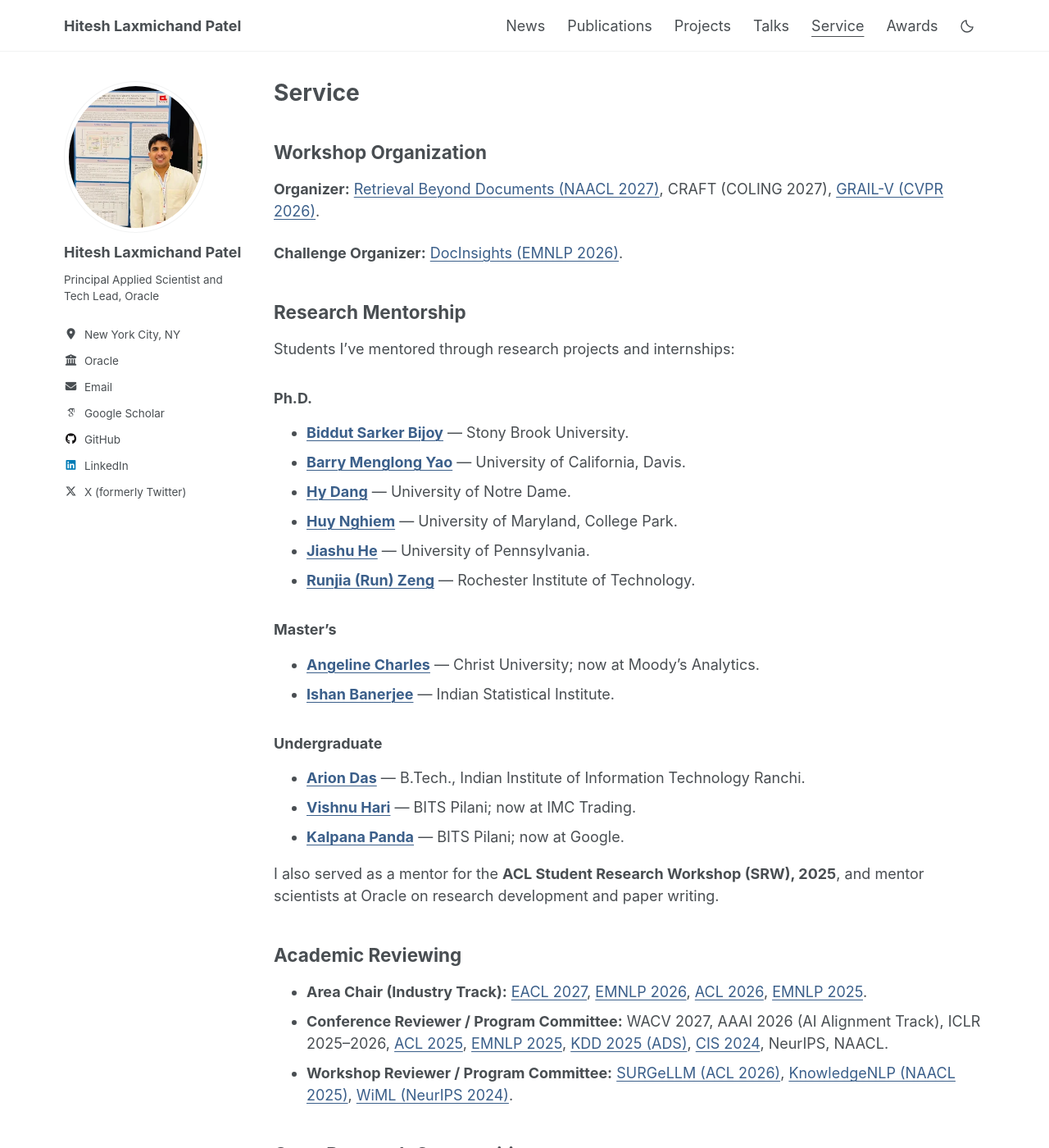
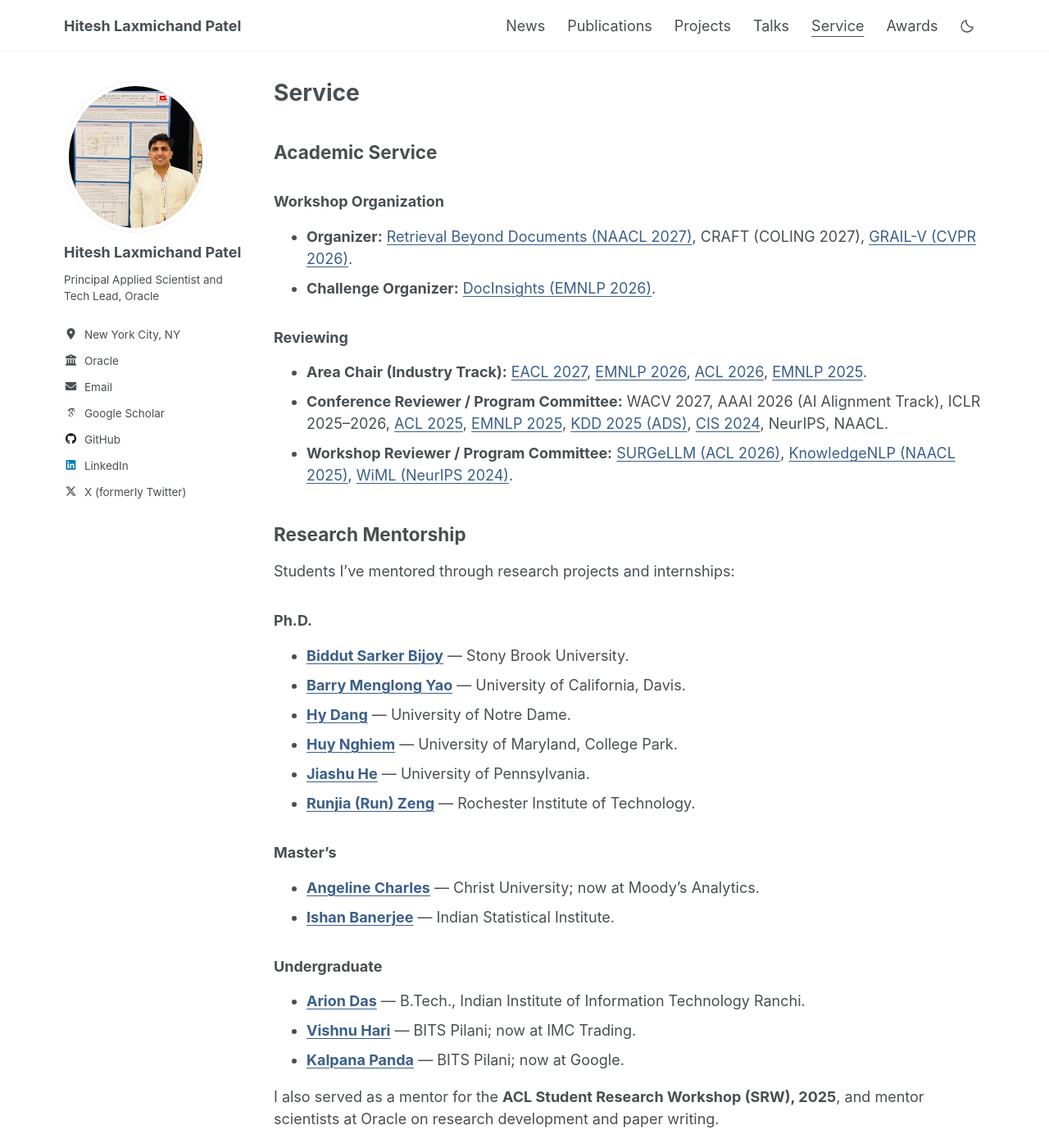
Before and after one commit to HITESHLPATEL/hiteshlpatel.github.io, a Jekyll site: the page built from _pages/service.md, in a window 1280 px wide and 1400 px high. Shown: the whole window at 82% size. Built offline with Jekyll 4.4.1, drawn with Linux system fonts in a browser that asks for light colours; part of the change alters nothing that is shown.

Commit message:
Group workshop organization and reviewing under academic service

```diff
--- a/_pages/service.md
+++ b/_pages/service.md
@@ -8,11 +8,18 @@ author_profile: true
 ---
 {% include base_path %}
 
-## Workshop Organization
+## Academic Service
 
-**Organizer:** [Retrieval Beyond Documents (NAACL 2027)](https://rbd-workshop.github.io/#organizers), CRAFT (COLING 2027), [GRAIL-V (CVPR 2026)](https://grailworkshops.github.io/speakers/).
+### Workshop Organization
 
-**Challenge Organizer:** [DocInsights (EMNLP 2026)](https://docinsights-workshop.github.io/docinsights-2026/organizers/).
+- **Organizer:** [Retrieval Beyond Documents (NAACL 2027)](https://rbd-workshop.github.io/#organizers), CRAFT (COLING 2027), [GRAIL-V (CVPR 2026)](https://grailworkshops.github.io/speakers/).
+- **Challenge Organizer:** [DocInsights (EMNLP 2026)](https://docinsights-workshop.github.io/docinsights-2026/organizers/).
+
+### Reviewing {#academic-reviewing}
+
+- **Area Chair (Industry Track):** [EACL 2027](https://2027.eacl.org/calls/industry/), [EMNLP 2026](https://aclanthology.org/2026.emnlp-industry.0.pdf#page=9), [ACL 2026](https://aclanthology.org/2026.acl-industry.0.pdf#page=6), [EMNLP 2025](https://aclanthology.org/2025.emnlp-industry.0.pdf#page=5).
+- **Conference Reviewer / Program Committee:** WACV 2027, AAAI 2026 (AI Alignment Track), ICLR 2025–2026, [ACL 2025](https://aclanthology.org/2025.acl-long.0.pdf#page=32), [EMNLP 2025](https://aclanthology.org/2025.emnlp-main.0.pdf#page=36), [KDD 2025 (ADS)](https://kdd.org/kdd2025/applied-data-science-ads-track-program-committee/), [CIS 2024](https://scrs.in/conference/cis2024/committee/technical-program-committee), NeurIPS, NAACL.
+- **Workshop Reviewer / Program Committee:** [SURGeLLM (ACL 2026)](https://surgellm.github.io/acl2026/organizers/), [KnowledgeNLP (NAACL 2025)](https://aclanthology.org/2025.knowledgenlp-1.0.pdf#page=5), [WiML (NeurIPS 2024)](https://sites.google.com/wimlworkshop.org/wiml-2024/program).
 
 ## Research Mentorship
 
@@ -40,12 +47,6 @@ Students I've mentored through research projects and internships:
 
 I also served as a mentor for the **ACL Student Research Workshop (SRW), 2025**, and mentor scientists at Oracle on research development and paper writing.
 
-## Academic Reviewing
-
-- **Area Chair (Industry Track):** [EACL 2027](https://2027.eacl.org/calls/industry/), [EMNLP 2026](https://aclanthology.org/2026.emnlp-industry.0.pdf#page=9), [ACL 2026](https://aclanthology.org/2026.acl-industry.0.pdf#page=6), [EMNLP 2025](https://aclanthology.org/2025.emnlp-industry.0.pdf#page=5).
-- **Conference Reviewer / Program Committee:** WACV 2027, AAAI 2026 (AI Alignment Track), ICLR 2025–2026, [ACL 2025](https://aclanthology.org/2025.acl-long.0.pdf#page=32), [EMNLP 2025](https://aclanthology.org/2025.emnlp-main.0.pdf#page=36), [KDD 2025 (ADS)](https://kdd.org/kdd2025/applied-data-science-ads-track-program-committee/), [CIS 2024](https://scrs.in/conference/cis2024/committee/technical-program-committee), NeurIPS, NAACL.
-- **Workshop Reviewer / Program Committee:** [SURGeLLM (ACL 2026)](https://surgellm.github.io/acl2026/organizers/), [KnowledgeNLP (NAACL 2025)](https://aclanthology.org/2025.knowledgenlp-1.0.pdf#page=5), [WiML (NeurIPS 2024)](https://sites.google.com/wimlworkshop.org/wiml-2024/program).
-
 ## Open Research Communities
 
 I contribute to community-driven research through [Cohere For AI's Aya community](https://cohere.com/research/aya), [SEACrowd](https://seacrowd.org/), and the [Multilingual Representation Learning (MRL) community](https://mrlbenchmarks.github.io/previous_tasks.html). My collaborative work also includes joint initiatives involving [Common Crawl, EleutherAI, MLCommons, and Johns Hopkins University](https://commonlid.org/), as well as the [EPFL-led INCLUDE collaboration](https://aclanthology.org/2026.emnlp-main.1344/). These efforts bring together researchers and language communities to build shared multilingual and multimodal resources.
```
